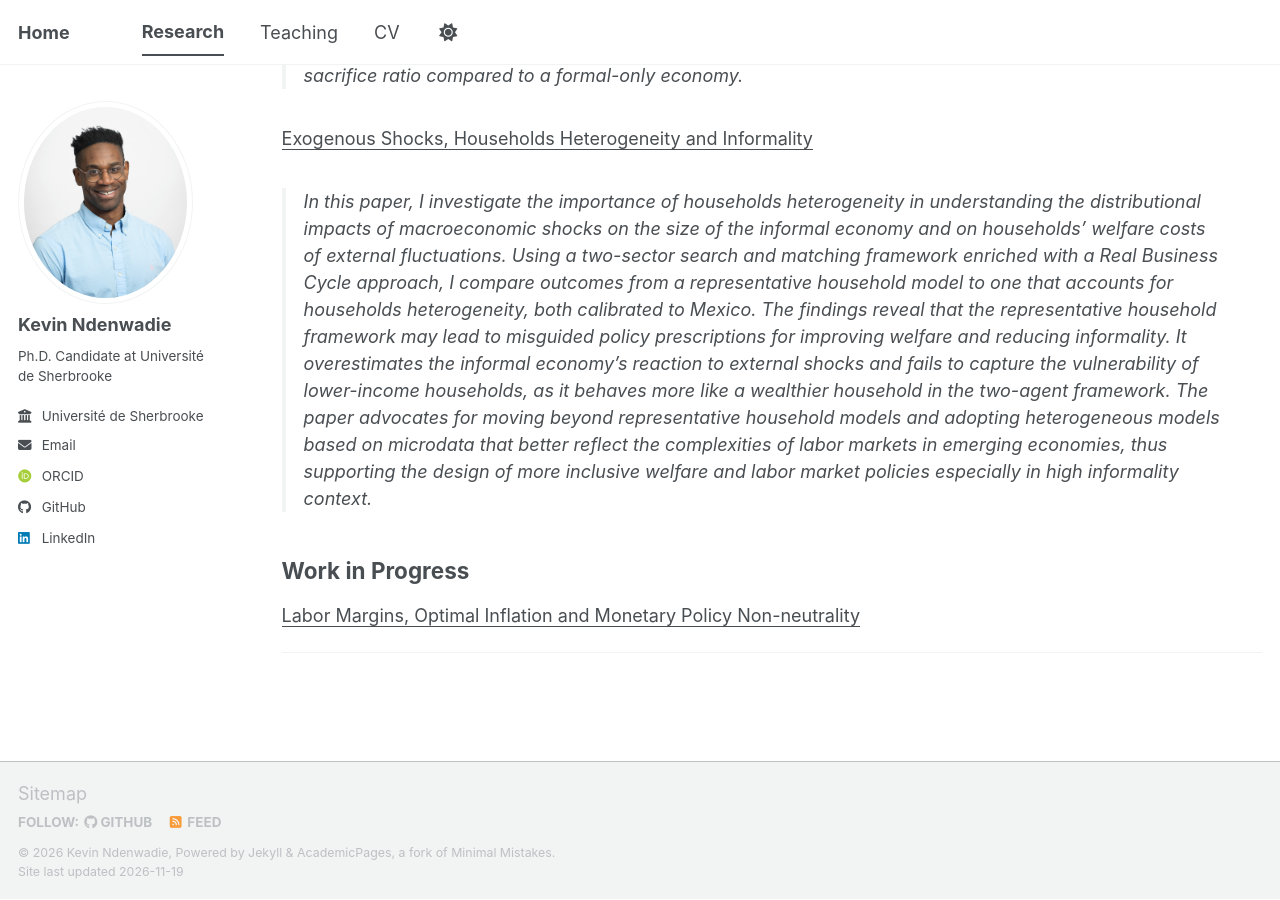
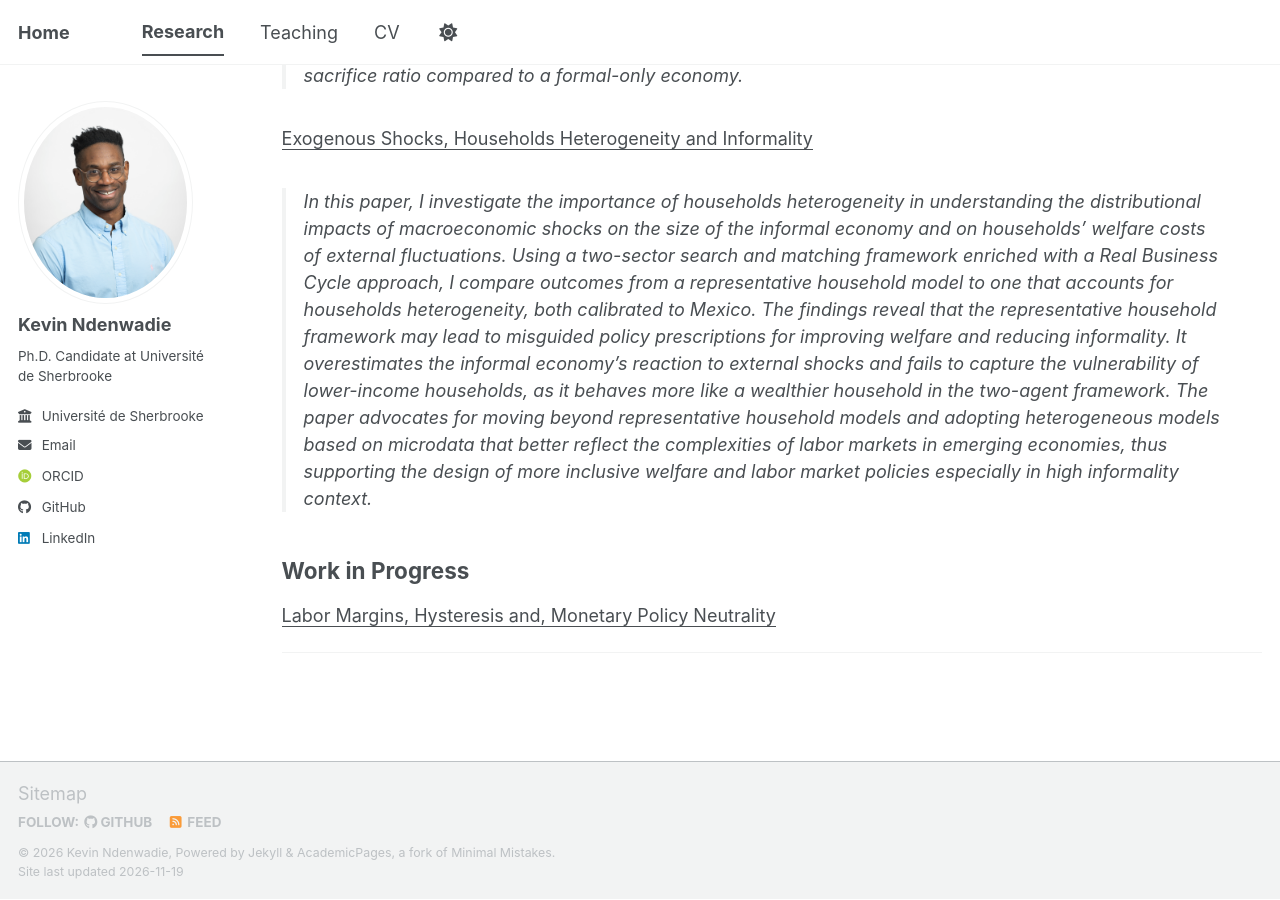
Before and after one commit to Kevinndenwadie/kevinndenwadie.github.io, a Jekyll site: the page built from _pages/publications.md, in a window 1280 px wide and 900 px high, scrolled down 543 px. Built offline with Jekyll 4.4.1, drawn with Linux system fonts in a browser that asks for light colours; some web fonts are replaced; a script bundle is joined from its source files by our own code; library files that are not in the unit come from our copies.

Commit message:
Update publication title and improve clarity

```diff
--- a/_pages/publications.md
+++ b/_pages/publications.md
@@ -18,7 +18,7 @@ sacrifice ratio compared to a formal-only economy.
 >
 
 ## Work in Progress
-<ins>Labor Margins, Optimal Inflation and Monetary Policy Non-neutrality</ins>
+<ins>Labor Margins, Hysteresis and, Monetary Policy Neutrality</ins>
 
 
 ---
```
